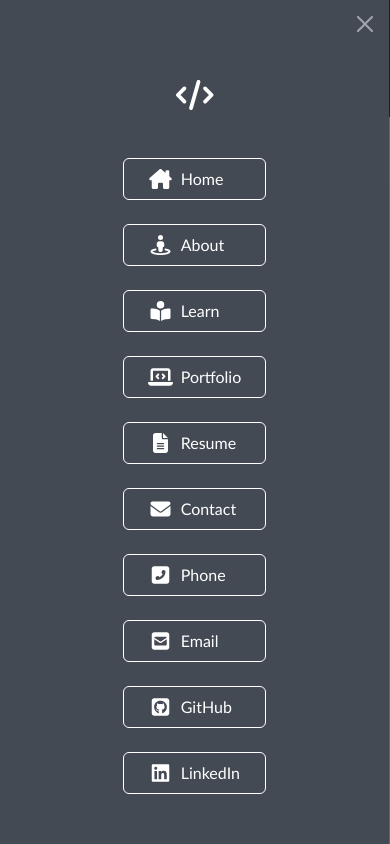
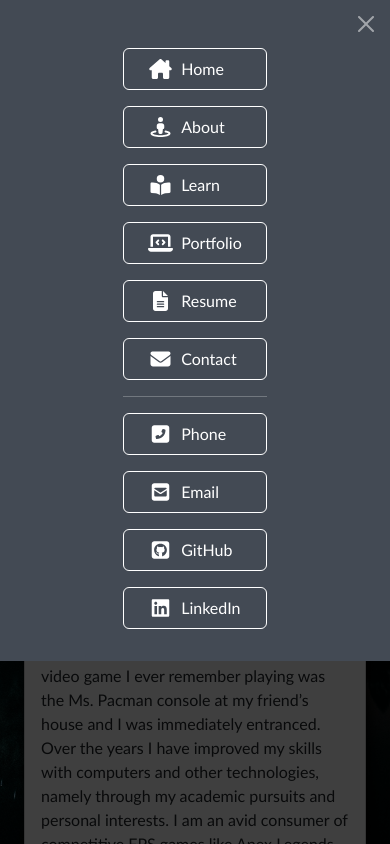
Before and after one commit to simonanewton/developer-portfolio, a React (Create React App) app in the folder client/: page / in a window 390 px wide. Both pictures are taken after a click on the button 61 px from the left and 61 px from the top of the page. Shown: the top 844 px of the page. Built offline with nearby package versions, Linux system fonts and the light colour scheme; no server answers.

Commit message:
updated SideNav, added mobile nav menu, added background image

```diff
--- a/client/src/App.css
+++ b/client/src/App.css
@@ -1,3 +1,11 @@
 * {
     font-family: 'Gill Sans', 'Gill Sans MT', Calibri, 'Trebuchet MS', sans-serif;
 }
+
+#content {
+    background: url("./assets/images/sky-bg.jpg") no-repeat center center fixed;
+    -webkit-background-size: cover;
+    -moz-background-size: cover;
+    -o-background-size: cover;
+    background-size: cover;
+}
--- a/client/src/App.js
+++ b/client/src/App.js
@@ -5,7 +5,7 @@ import "./App.css";
 
 const App = () => {
 	return (
-		<div>
+		<div id="content">
 			<Header />
 			<Body />
 		</div>
--- a/client/src/components/Body/index.css
+++ b/client/src/components/Body/index.css
@@ -1,4 +1,3 @@
 .card {
-    /* padding-top: 1.5rem; */
-    box-shadow: 5px 10px 20px #888888;
+    box-shadow: 4px 8px 16px #000000;
 }
--- a/client/src/components/Body/index.js
+++ b/client/src/components/Body/index.js
@@ -12,7 +12,7 @@ import "./index.css";
 class Body extends Component {
     render() {
         return (
-            <Container className="px-4 my-5">
+            <Container className="px-4 py-5">
                 <Row>
                     <Col xs={12} xl={6} className="mb-5">
                         <InfoBlock />
--- a/client/src/components/NavBlock/index.js
+++ b/client/src/components/NavBlock/index.js
@@ -6,7 +6,7 @@ import "./index.css";
 class NavBlock extends Component {
     render() {
         return (
-            <Nav.Item className="mb-4 border border-white rounded nav-button">
+            <Nav.Item className="mb-3 border border-white rounded nav-button">
                 <Nav.Link href={this.props.link} className="px-4 py-2 text-white d-flex align-items-center">
                     <FontAwesomeIcon icon={this.props.icon} size="lg" className="me-2" style={{ minWidth: "25px" }} />
                     <span>{this.props.name}</span>
--- a/client/src/components/SideNav/index.css
+++ b/client/src/components/SideNav/index.css
@@ -1,5 +1,5 @@
 .menu-toggle {
-    top: 2rem;
+    top: 2.5rem;
     left: 2rem;
 }
 
@@ -18,3 +18,15 @@
 .btn-close {
     margin-left: auto;
 }
+
+@media only screen and (max-width: 991px) {
+    .desktop-offcanvas {
+        display: none !important;
+    }
+}
+
+@media only screen and (min-width: 992px) {
+    .mobile-offcanvas {
+        display: none !important;
+    }
+}
--- a/client/src/components/SideNav/index.js
+++ b/client/src/components/SideNav/index.js
@@ -14,26 +14,49 @@ class SideNav extends Component {
         }
     }
 
-    toggleCanvas = () => {
+    toggleOffcanvas = () => {
         this.setState({ display: !this.state.display });
     }
 
-    renderToggleButton = () => {
+    renderDesktopToggleButton = () => {
         return (
             <div className="position-absolute menu-toggle">
-                <Button onClick={this.toggleCanvas} className="p-3 text-white border border-white rounded menu-button">
-                    <FontAwesomeIcon icon={faBars} size="lg"/>
+                <Button onClick={this.toggleOffcanvas} className="text-white border-white menu-button">
+                    <FontAwesomeIcon icon={faBars} size="lg" />
                 </Button>
             </div>
         );
     }
 
-    renderCanvas = () => {
+    renderMobileOffcanvas = () => {
         return (
-            <Offcanvas show={this.state.display} onHide={this.toggleCanvas} scroll="true" >
-                <Offcanvas.Header closeButton closeVariant="white" style={{ backgroundColor: "#434A54" }} className="" />
-                <Navbar expand="lg" className="p-0 flex-column justify-content-center vh-100" style={{ backgroundColor: "#434A54" }}>
-                    <Navbar.Brand href="/" className="pb-4 me-0">
+            <Offcanvas show={this.state.display} onHide={this.toggleOffcanvas} scroll="true" placement="top" className="mobile-offcanvas" >
+                <Offcanvas.Header closeButton closeVariant="white" style={{ backgroundColor: "#434A54" }} />
+                <Navbar className="pt-0 pb-3 flex-column justify-content-center" style={{ backgroundColor: "#434A54" }}>
+                    <Nav defaultActiveKey="/" className="flex-column">
+                        <NavBlock name="Home" icon={faHouseChimney} link="" />
+                        <NavBlock name="About" icon={faStreetView} link="" />
+                        <NavBlock name="Learn" icon={faBookOpenReader} link="" />
+                        <NavBlock name="Portfolio" icon={faLaptopCode} link="" />
+                        <NavBlock name="Resume" icon={faFileLines} link="" />
+                        <NavBlock name="Contact" icon={faEnvelope} link="" />
+                        <hr className="mt-0 mb-3 border-white" />
+                        <NavBlock name="Phone" icon={faSquarePhoneFlip} link="tel:+17064613684" />
+                        <NavBlock name="Email" icon={faSquareEnvelope} link="mailto:simonanewton@gmail.com" />
+                        <NavBlock name="GitHub" icon={faGithubSquare} link="https://github.com/simonanewton" />
+                        <NavBlock name="LinkedIn" icon={faLinkedin} link="https://www.linkedin.com/in/simonanewtondev/" />
+                    </Nav>
+                </Navbar>
+            </Offcanvas>
+        );
+    }
+
+    renderDesktopOffcanvas = () => {
+        return (
+            <Offcanvas show={this.state.display} onHide={this.toggleOffcanvas} scroll="true" placement="start" className="border-0 desktop-offcanvas" >
+                <Offcanvas.Header closeButton closeVariant="white" style={{ backgroundColor: "#434A54" }} />
+                <Navbar className="p-0 flex-column vh-100" style={{ backgroundColor: "#434A54" }}>
+                    <Navbar.Brand href="/" className="me-0">
                         <FontAwesomeIcon icon={faCode} size="xl" className="text-white" />
                     </Navbar.Brand>
                     <Nav defaultActiveKey="/" className="pt-4 flex-column">
@@ -43,6 +66,7 @@ class SideNav extends Component {
                         <NavBlock name="Portfolio" icon={faLaptopCode} link="" />
                         <NavBlock name="Resume" icon={faFileLines} link="" />
                         <NavBlock name="Contact" icon={faEnvelope} link="" />
+                        <hr className="mt-0 mb-3 border-white" />
                         <NavBlock name="Phone" icon={faSquarePhoneFlip} link="tel:+17064613684" />
                         <NavBlock name="Email" icon={faSquareEnvelope} link="mailto:simonanewton@gmail.com" />
                         <NavBlock name="GitHub" icon={faGithubSquare} link="https://github.com/simonanewton" />
@@ -56,8 +80,9 @@ class SideNav extends Component {
     render() {
         return (
             <div>
-                {this.renderToggleButton()}
-                {this.renderCanvas()}
+                {this.renderDesktopToggleButton()}
+                {this.renderDesktopOffcanvas()}
+                {this.renderMobileOffcanvas()}
             </div>
         );
     }
```
Also changed, not shown: client/src/assets/images/sky-bg.jpg (added).
